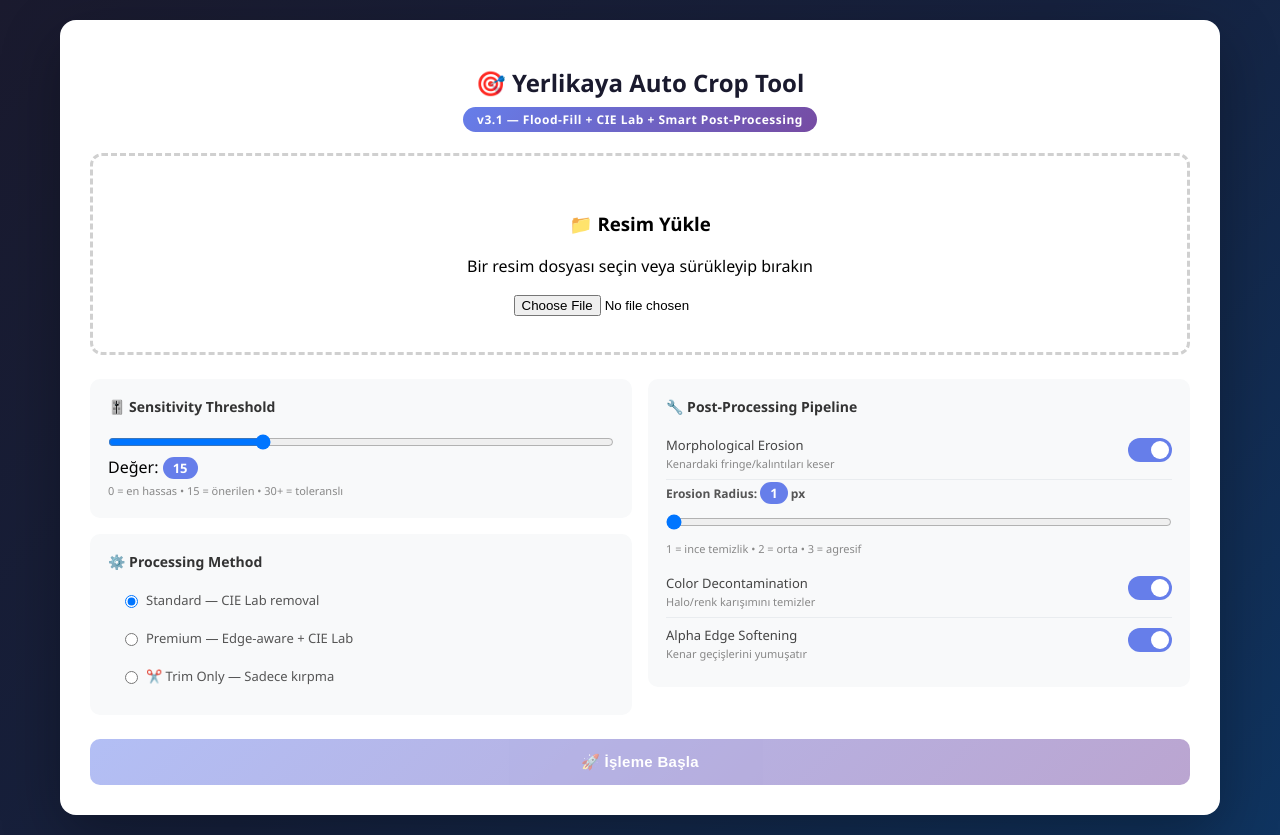
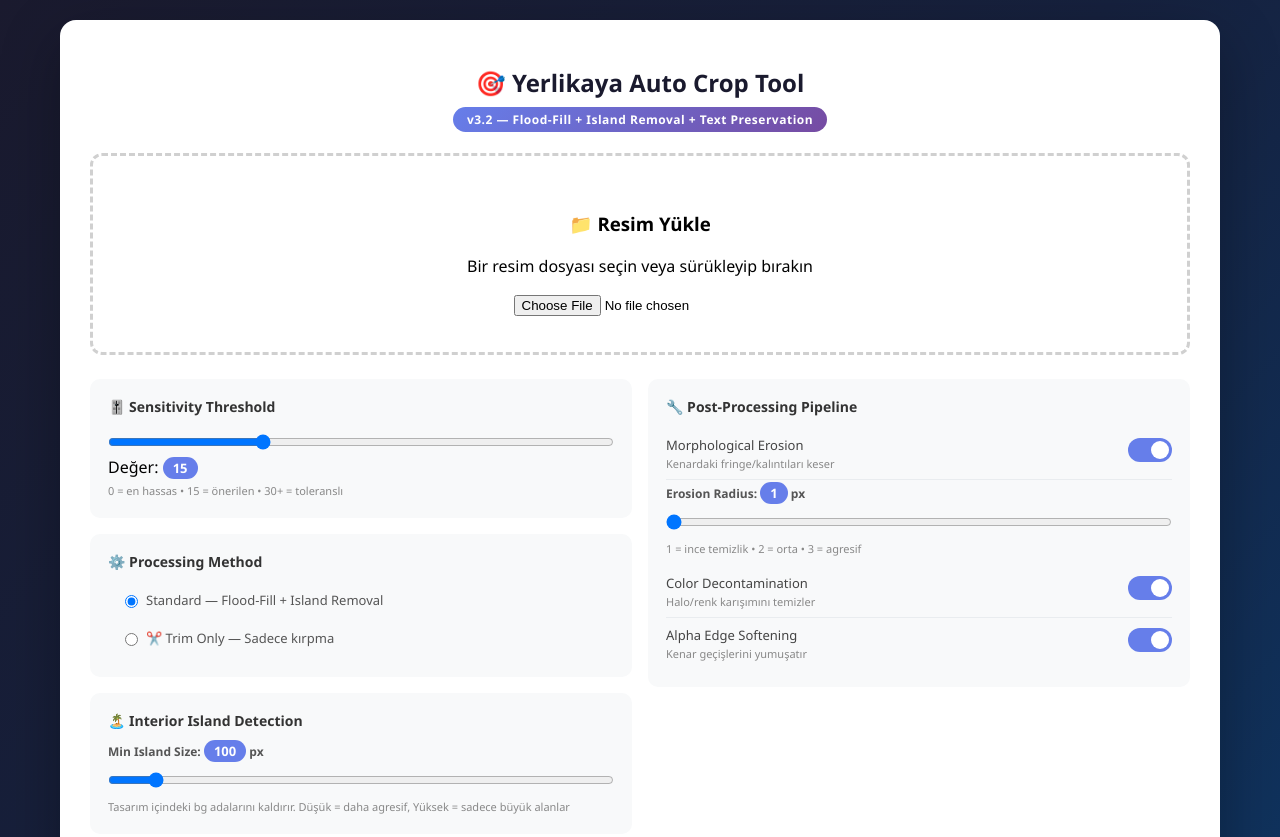
Before and after one commit to yk33yusuf/auto-crop, a website: page index.html in a window 1280 px wide. Shown: the top 837 px of the page. Drawn offline with Linux system fonts and the light colour scheme.

Commit message:
Update index.html

```diff
--- a/index.html
+++ b/index.html
@@ -290,7 +290,7 @@
 <body>
     <div class="container">
         <h1>🎯 Yerlikaya Auto Crop Tool</h1>
-        <div class="version-badge"><span>v3.1 — Flood-Fill + CIE Lab + Smart Post-Processing</span></div>
+        <div class="version-badge"><span>v3.2 — Flood-Fill + Island Removal + Text Preservation</span></div>
 
         <div class="upload-section" id="uploadSection">
             <h3>📁 Resim Yükle</h3>
@@ -312,16 +312,19 @@
                     <h4>⚙️ Processing Method</h4>
                     <div class="method-option">
                         <input type="radio" id="methodStandard" name="processingMethod" value="standard" checked>
-                        <label for="methodStandard">Standard — CIE Lab removal</label>
-                    </div>
-                    <div class="method-option">
-                        <input type="radio" id="methodPremium" name="processingMethod" value="premium">
-                        <label for="methodPremium">Premium — Edge-aware + CIE Lab</label>
+                        <label for="methodStandard">Standard — Flood-Fill + Island Removal</label>
                     </div>
                     <div class="method-option">
                         <input type="radio" id="methodTrimOnly" name="processingMethod" value="trim-only">
                         <label for="methodTrimOnly">✂️ Trim Only — Sadece kırpma</label>
                     </div>
+                </div>
+
+                <div class="control-group" style="margin-top: 16px;">
+                    <h4>🏝️ Interior Island Detection</h4>
+                    <label style="font-size: 12px;">Min Island Size: <span class="value-badge" id="islandValue">100</span> px</label>
+                    <input type="range" id="minIsland" min="20" max="1000" value="100" step="10">
+                    <small>Tasarım içindeki bg adalarını kaldırır. Düşük = daha agresif, Yüksek = sadece büyük alanlar</small>
                 </div>
             </div>
 
@@ -419,6 +422,10 @@
         thresholdSlider.addEventListener('input', e => thresholdValue.textContent = e.target.value);
         erosionRadius.addEventListener('input', e => erosionValue.textContent = e.target.value);
 
+        const minIslandSlider = document.getElementById('minIsland');
+        const islandValue = document.getElementById('islandValue');
+        minIslandSlider.addEventListener('input', e => islandValue.textContent = e.target.value);
+
         // Toggle erosion slider visibility
         document.getElementById('toggleErosion').addEventListener('change', function() {
             erosionSliderRow.style.display = this.checked ? 'block' : 'none';
@@ -488,13 +495,12 @@
                 if (selectedMethod === 'trim-only') {
                     endpoint = '/trim';
                 } else {
-                    formData.append('quality', selectedMethod);
-
                     // Post-processing params
                     const erosionOn = document.getElementById('toggleErosion').checked;
                     formData.append('erosion', erosionOn ? erosionRadius.value : '0');
                     formData.append('decontaminate', document.getElementById('toggleDecontaminate').checked ? 'true' : 'false');
                     formData.append('softenEdges', document.getElementById('toggleSoften').checked ? 'true' : 'false');
+                    formData.append('minIsland', minIslandSlider.value);
                 }
 
                 console.log('🚀 Processing:', selectedMethod, 'threshold:', thresholdSlider.value);
@@ -519,7 +525,7 @@
                 processing.style.display = 'none';
                 results.style.display = 'grid';
 
-                const methodNames = { standard: 'Standard V3', premium: 'Premium V3', 'trim-only': 'Trim Only' };
+                const methodNames = { standard: 'Standard V3.2', 'trim-only': 'Trim Only' };
                 showMessage(`✅ Tamamlandı — ${methodNames[selectedMethod]}`, 'success');
 
             } catch (error) {
```
